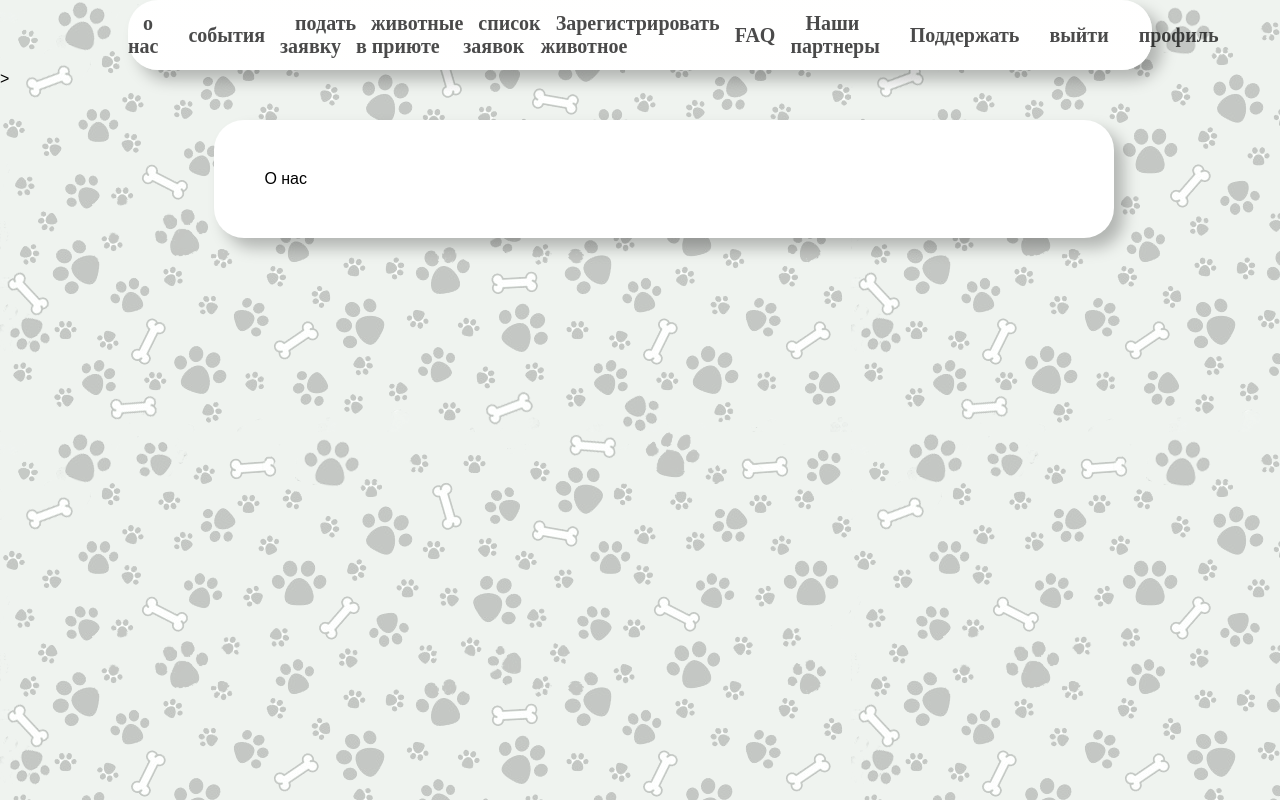
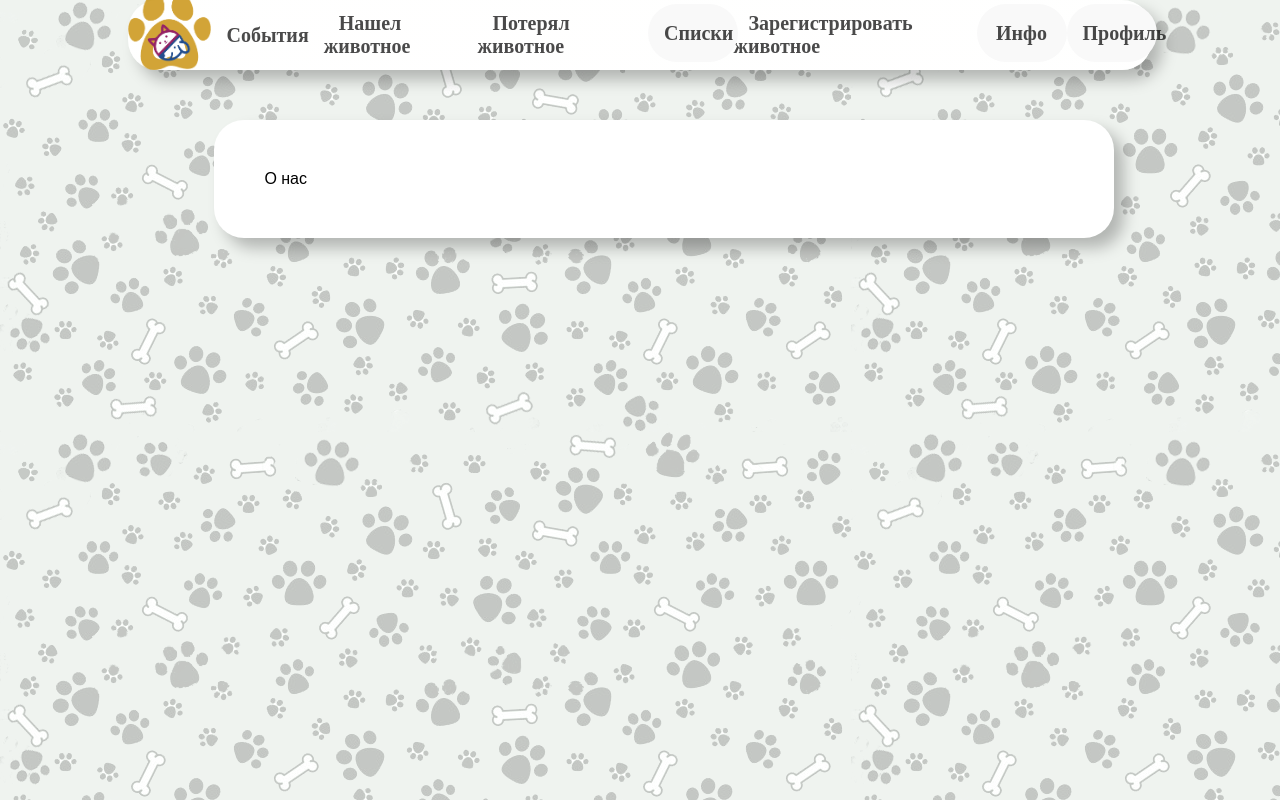
Before and after one commit to Ga3B/OrenHackaProject, a Django app: page /about/ in a window 1280 px wide. Run offline with Django 3.2, Linux system fonts and the light colour scheme; a user stored in the database is signed in; parts of the project's set-up code (start-up, migrations or seed data) failed here and were passed over.

Commit message:
Update base.html

```diff
--- a/catodog/catodog/templates/base.html
+++ b/catodog/catodog/templates/base.html
@@ -10,6 +10,68 @@
         {% endblock %}
     </title>
 
+<style>
+/* Стиль Выпадающей Кнопки */
+.dropbtn {
+    background-color: #f9f9f9 ;
+
+    font-size: 16px;
+    border: none;
+    cursor: pointer;
+    box-shadow: 0px 0px 0px rgba(0, 0, 0, 0.25);
+    color: rgba(0, 0, 0, 0.71);
+    font-family: Nunito;
+    font-style: normal;
+    font-weight: bold;
+    text-decoration: none;
+    align-self: left;
+    font-size: 20px;
+    width: 90px;
+    float: left;
+    padding: 16px;
+}
+
+/* контейнер <div> - необходим для размещения выпадающего содержимого */
+.dropdown {
+    position: relative;
+    display: inline-block;
+}
+
+/* Выпадающей контент (по умолчанию скрыт) */
+.dropdown-content {
+    display: none;
+    position: absolute;
+    background-color: #f9f9f9;
+    min-width: 160px;
+    box-shadow: 0px 8px 16px 0px rgba(0,0,0,0.2);
+    z-index: 1;
+}
+
+/* Ссылки внутри выпадающего списка */
+.dropdown-content a {
+    color: black;
+    padding: 12px 16px;
+    text-decoration: none;
+    display: block;
+}
+
+/* Изменить цвет выпадающих ссылок при наведении */
+.dropdown-content a:hover {background-color: #c9920f}
+
+/* Показать выпадающее меню при наведении */
+.dropdown:hover .dropdown-content {
+    display: block;
+}
+
+/* Изменить цвет фона выпадающего кнопка при отображении выпадающего списка */
+.dropdown:hover .dropbtn {
+    background-color: #c9920f;
+}
+
+
+
+</style>
+
     <link rel="stylesheet" type="text/css" href="{% static 'css/style.css' %}"/>
 </head>
 <body>
@@ -21,22 +83,46 @@
             <ul class="menu_touch">
                 <a class="logo" href="/"><img class="logoimg" href="/" src="{% static 'img/logo.png' %}"></a>
 <!-- "../../static/img/logo.png -->
-                <li><a href="{% url 'MainApp:about' %}">о нас</a></li>
-                <li><a href="{% url 'MainApp:news' %}">события</a></li>
-                <li><a href="{% url 'MainApp:add_request' %}">подать заявку</a></li>
-                <li><a href="{% url 'MainApp:check_list' %}">животные в приюте</a></li>
-                <li><a href="{% url 'MainApp:request_all' %}">список заявок</a></li>
+                <li><a href="{% url 'MainApp:news' %}">Cобытия</a></li>
+                <li><a href="{% url 'MainApp:add_request' %}">Нашел животное</a></li>
+                <li><a href="{% url 'MainApp:lost_animals' %}">Потерял животное</a></li>
+                <!-- <li><a href="{% url 'MainApp:check_list' %}">животные в приюте</a></li> -->
+                <li><div class="dropdown">
+                     <button class="dropbtn">Списки</button>
+                      <div class="dropdown-content">
+                        <a href="{% url 'MainApp:request_all' %}">Список заявок</a>
+                        <a href="{% url 'MainApp:check_list' %}">Животные в приюте</a>
+                        <a href="#"></a>
+                    </div>
+                    </div></li>
+                <!-- <li><a href="{% url 'MainApp:request_all' %}">список заявок</a></li> -->
+
                 {% if perms.staff %}
                 <li><a href="{% url 'MainApp:add_animals' %}">Зарегистрировать животное</a></li>
                 {% endif %}
-                <li><a href="{% url 'help' %}">FAQ</a></li>
+                <li><div class="dropdown">
+                     <button class="dropbtn">Инфо</button>
+                      <div class="dropdown-content">
+                        <a href="{% url 'help' %}">Вопрос/Ответ</a>
+                        <a href="{% url 'contacts' %}">Наши партнеры</a>
+                        <a href="{% url 'donate' %}">Поддержать</a>
+                      </div>
+                </div></li>
+<!--                 <li><a href="{% url 'help' %}">FAQ</a></li>
                 <li><a href="{% url 'contacts' %}">Наши партнеры</a></li>
-                <li><a href="{% url 'donate' %}">Поддержать</a></li>
+                <li><a href="{% url 'donate' %}">Поддержать</a></li> -->
                 {% if request.user.is_authenticated %}
-                <li><a href="/accounts/logout/">выйти</a></li>
-                <li><a href="{% url 'profile' %}">профиль</a></li>
+                <li><div class="dropdown">
+                     <button class="dropbtn">Профиль</button>
+                      <div class="dropdown-content">
+                        <a href="{% url 'profile' %}">Профиль</a>
+                        <a href="/accounts/logout/">Выйти</a>
+                      </div>
+                </div></li>
+<!--                 <li><a href="/accounts/logout/">Выйти</a></li>
+                <li><a href="{% url 'profile' %}">Профиль</a></li> -->
                 {% else %}
-                <li><a href="/accounts/login/">войти</a></li>
+                <li><a href="/accounts/login/">Войти</a></li>
                 {% endif %}
             </ul>
             <span class="toggle">☰</span>
@@ -49,6 +135,5 @@
 {% endblock %}
 
 <!--    <script src="scripts.js"></script>-->
-</div>>
 </body>
 </html>
```
